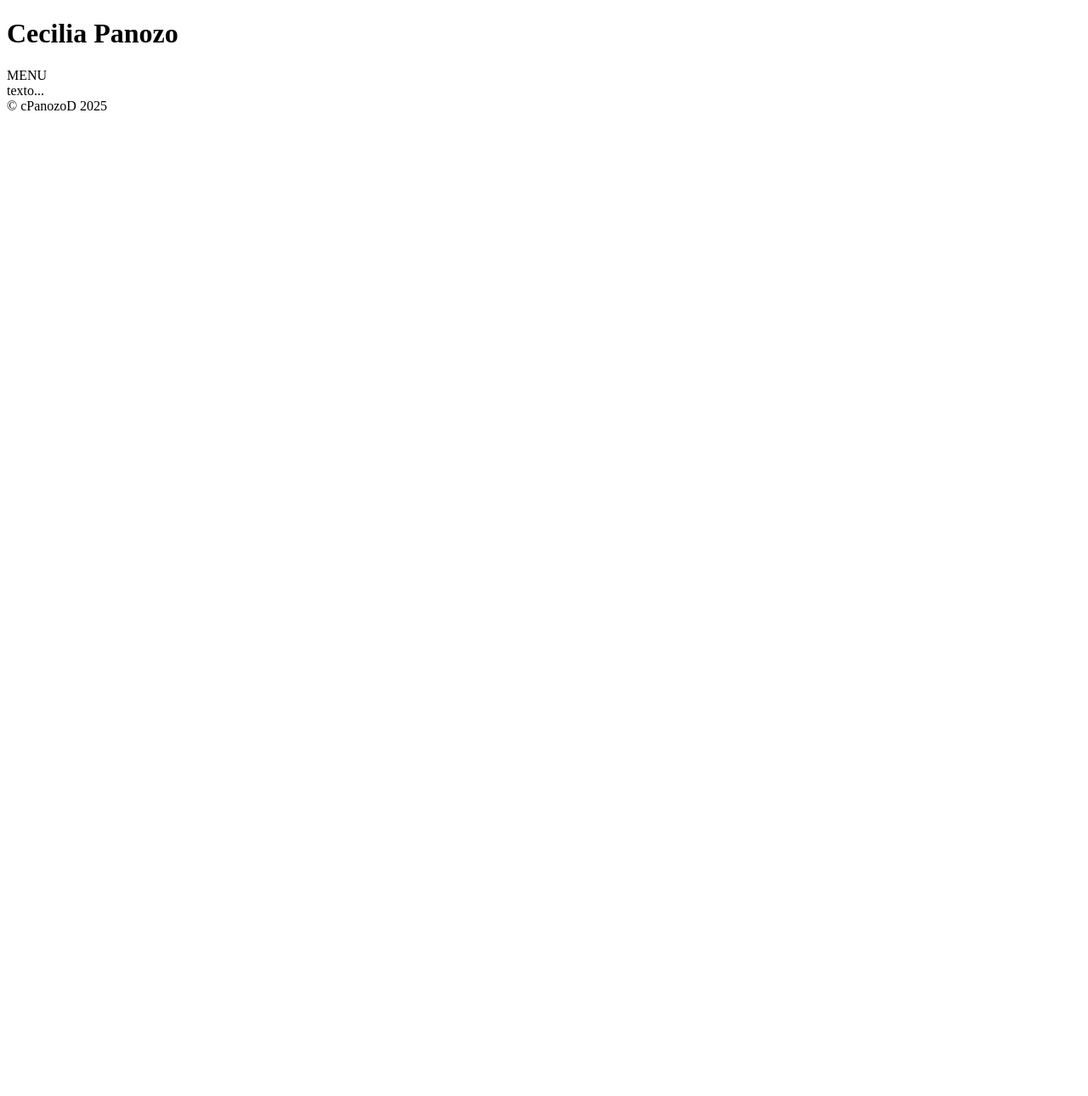
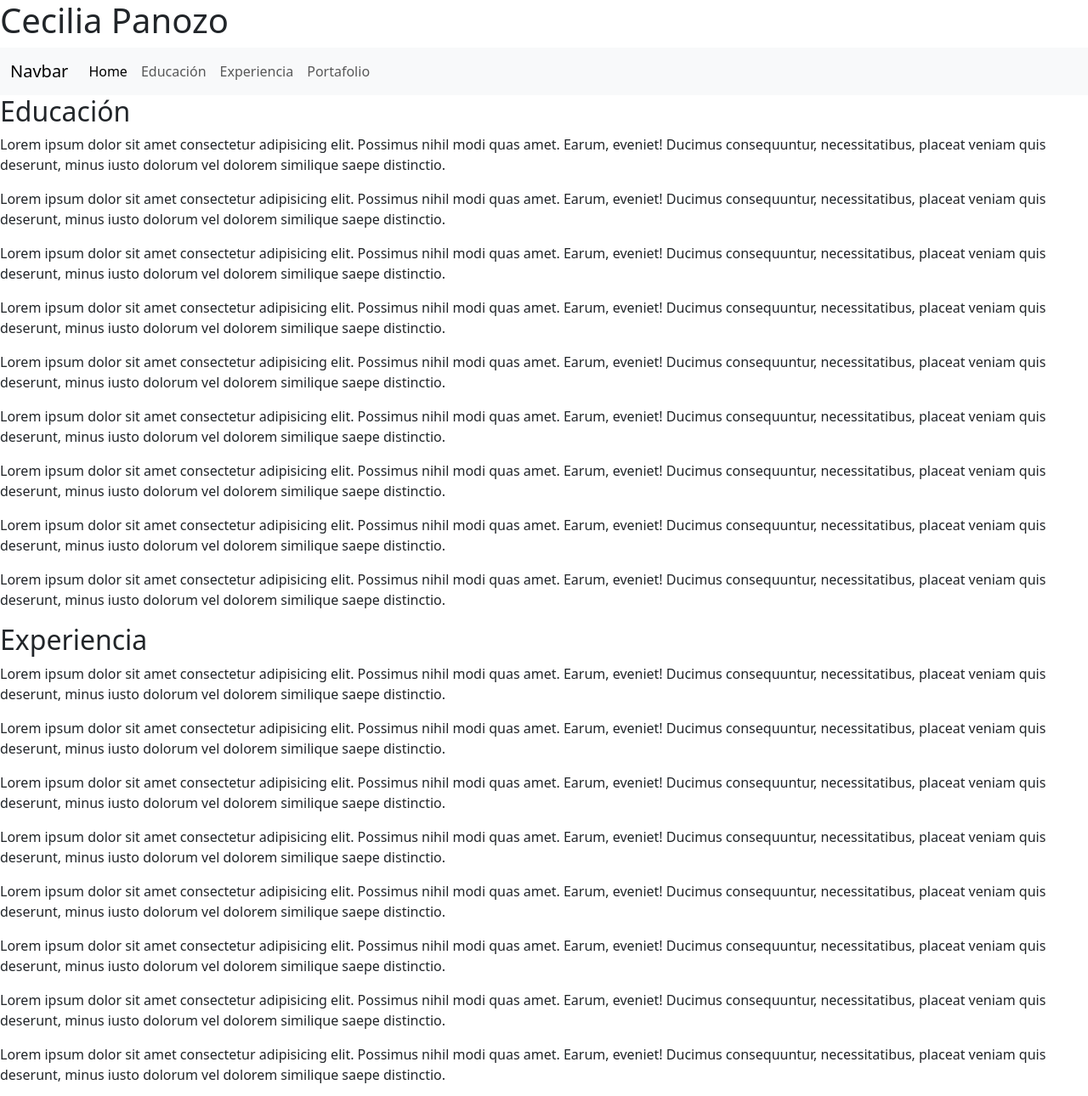
Before and after one commit to CPanozo23/CPanozo23.github.io, a plain HTML site: page index.html in a window 1280 px wide. Shown: the top 1290 px of the page at 85% size. Before the commit the page ends 800 px from the top, so only its background shows below. Drawn offline with nearby package versions, Linux system fonts and the light colour scheme.

Commit message:
portafolio agregado

```diff
--- a/index.html
+++ b/index.html
@@ -4,18 +4,74 @@
     <meta charset="UTF-8">
     <meta name="viewport" content="width=device-width, initial-scale=1.0">
     <title>CPanozoD</title>
-
+    <link href="https://cdn.jsdelivr.net/npm/bootstrap@5.3.3/dist/css/bootstrap.min.css" rel="stylesheet" integrity="sha384-QWTKZyjpPEjISv5WaRU9OFeRpok6YctnYmDr5pNlyT2bRjXh0JMhjY6hW+ALEwIH" crossorigin="anonymous">
 </head>
 <body>
     <header>
         <h1>Cecilia Panozo</h1>
     </header>
-    <nav>MENU</nav>
+    <nav class="navbar navbar-expand-lg bg-body-tertiary">
+        <div class="container-fluid">
+          <a class="navbar-brand" href="#">Navbar</a>
+          <button class="navbar-toggler" type="button" data-bs-toggle="collapse" data-bs-target="#navbarSupportedContent" aria-controls="navbarSupportedContent" aria-expanded="false" aria-label="Toggle navigation">
+            <span class="navbar-toggler-icon"></span>
+          </button>
+          <div class="collapse navbar-collapse" id="navbarSupportedContent">
+            <ul class="navbar-nav me-auto mb-2 mb-lg-0">
+              <li class="nav-item">
+                <a class="nav-link active" aria-current="page" href="index.html">Home</a>
+              </li>
+              <li class="nav-item">
+                <a class="nav-link" href="#">Educación</a>
+              </li>
+              <li class="nav-item">
+                <a class="nav-link" href="#experiencia">Experiencia</a>
+              </li>
+              <li class="nav-item">
+                <a class="nav-link" href="portafolio.html">Portafolio</a>
+              </li>
+            </ul>
+
+          </div>
+        </div>
+      </nav>
     <main>
-        texto...
+        <section>
+          <h2>Educación</h2>
+          <p>Lorem ipsum dolor sit amet consectetur adipisicing elit. Possimus nihil modi quas amet. Earum, eveniet! Ducimus consequuntur, necessitatibus, placeat veniam quis deserunt, minus iusto dolorum vel dolorem similique saepe distinctio.</p>
+          <p>Lorem ipsum dolor sit amet consectetur adipisicing elit. Possimus nihil modi quas amet. Earum, eveniet! Ducimus consequuntur, necessitatibus, placeat veniam quis deserunt, minus iusto dolorum vel dolorem similique saepe distinctio.</p>
+
+          <p>Lorem ipsum dolor sit amet consectetur adipisicing elit. Possimus nihil modi quas amet. Earum, eveniet! Ducimus consequuntur, necessitatibus, placeat veniam quis deserunt, minus iusto dolorum vel dolorem similique saepe distinctio.</p>
+          <p>Lorem ipsum dolor sit amet consectetur adipisicing elit. Possimus nihil modi quas amet. Earum, eveniet! Ducimus consequuntur, necessitatibus, placeat veniam quis deserunt, minus iusto dolorum vel dolorem similique saepe distinctio.</p>
+          <p>Lorem ipsum dolor sit amet consectetur adipisicing elit. Possimus nihil modi quas amet. Earum, eveniet! Ducimus consequuntur, necessitatibus, placeat veniam quis deserunt, minus iusto dolorum vel dolorem similique saepe distinctio.</p>
+
+          <p>Lorem ipsum dolor sit amet consectetur adipisicing elit. Possimus nihil modi quas amet. Earum, eveniet! Ducimus consequuntur, necessitatibus, placeat veniam quis deserunt, minus iusto dolorum vel dolorem similique saepe distinctio.</p>
+          <p>Lorem ipsum dolor sit amet consectetur adipisicing elit. Possimus nihil modi quas amet. Earum, eveniet! Ducimus consequuntur, necessitatibus, placeat veniam quis deserunt, minus iusto dolorum vel dolorem similique saepe distinctio.</p>
+          <p>Lorem ipsum dolor sit amet consectetur adipisicing elit. Possimus nihil modi quas amet. Earum, eveniet! Ducimus consequuntur, necessitatibus, placeat veniam quis deserunt, minus iusto dolorum vel dolorem similique saepe distinctio.</p>
+
+          <p>Lorem ipsum dolor sit amet consectetur adipisicing elit. Possimus nihil modi quas amet. Earum, eveniet! Ducimus consequuntur, necessitatibus, placeat veniam quis deserunt, minus iusto dolorum vel dolorem similique saepe distinctio.</p>
+        </section>
+        <section id="experiencia">
+          <h2>Experiencia</h2>
+          <p>Lorem ipsum dolor sit amet consectetur adipisicing elit. Possimus nihil modi quas amet. Earum, eveniet! Ducimus consequuntur, necessitatibus, placeat veniam quis deserunt, minus iusto dolorum vel dolorem similique saepe distinctio.</p>
+          <p>Lorem ipsum dolor sit amet consectetur adipisicing elit. Possimus nihil modi quas amet. Earum, eveniet! Ducimus consequuntur, necessitatibus, placeat veniam quis deserunt, minus iusto dolorum vel dolorem similique saepe distinctio.</p>
+
+          <p>Lorem ipsum dolor sit amet consectetur adipisicing elit. Possimus nihil modi quas amet. Earum, eveniet! Ducimus consequuntur, necessitatibus, placeat veniam quis deserunt, minus iusto dolorum vel dolorem similique saepe distinctio.</p>
+
+          <p>Lorem ipsum dolor sit amet consectetur adipisicing elit. Possimus nihil modi quas amet. Earum, eveniet! Ducimus consequuntur, necessitatibus, placeat veniam quis deserunt, minus iusto dolorum vel dolorem similique saepe distinctio.</p>
+
+          <p>Lorem ipsum dolor sit amet consectetur adipisicing elit. Possimus nihil modi quas amet. Earum, eveniet! Ducimus consequuntur, necessitatibus, placeat veniam quis deserunt, minus iusto dolorum vel dolorem similique saepe distinctio.</p>
+
+          <p>Lorem ipsum dolor sit amet consectetur adipisicing elit. Possimus nihil modi quas amet. Earum, eveniet! Ducimus consequuntur, necessitatibus, placeat veniam quis deserunt, minus iusto dolorum vel dolorem similique saepe distinctio.</p>
+
+          <p>Lorem ipsum dolor sit amet consectetur adipisicing elit. Possimus nihil modi quas amet. Earum, eveniet! Ducimus consequuntur, necessitatibus, placeat veniam quis deserunt, minus iusto dolorum vel dolorem similique saepe distinctio.</p>
+
+          <p>Lorem ipsum dolor sit amet consectetur adipisicing elit. Possimus nihil modi quas amet. Earum, eveniet! Ducimus consequuntur, necessitatibus, placeat veniam quis deserunt, minus iusto dolorum vel dolorem similique saepe distinctio.</p>
+        </section>
     </main>
     <footer>
         &copy; cPanozoD 2025
     </footer>
+    <script src="https://cdn.jsdelivr.net/npm/bootstrap@5.3.3/dist/js/bootstrap.bundle.min.js" integrity="sha384-YvpcrYf0tY3lHB60NNkmXc5s9fDVZLESaAA55NDzOxhy9GkcIdslK1eN7N6jIeHz" crossorigin="anonymous"></script>
 </body>
 </html>
```
Also changed, not shown: portafolio.html (added, +41 -0 lines), assets/img/desafio_bootstrap.PNG (added).
